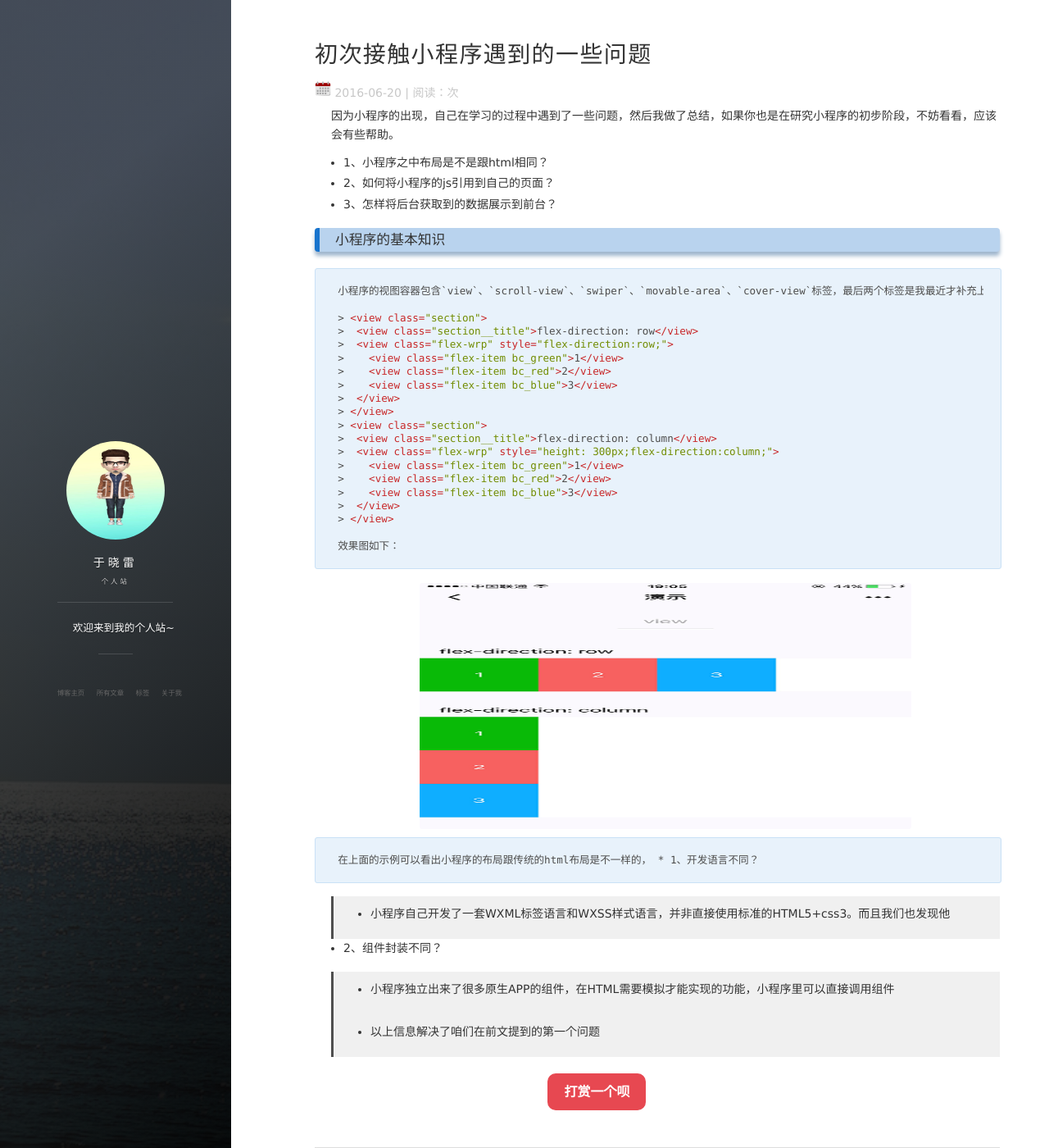
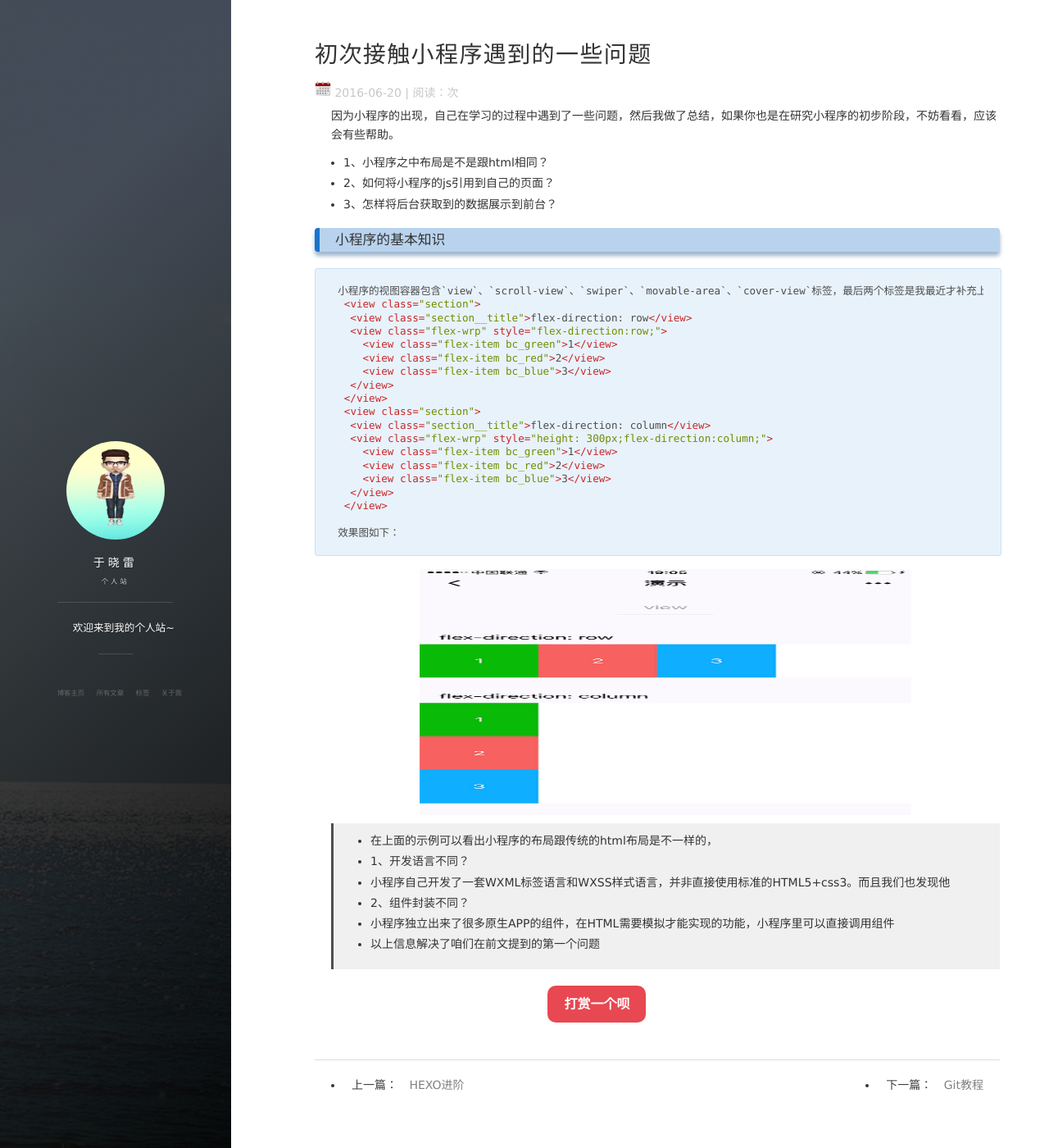
Before and after one commit to IreadIs/IreadIs.github.io, a Jekyll site: the page built from _posts/2016-06-20-Smallprogramquestion.md, in a window 1280 px wide and 1400 px high. Shown: the whole window at 82% size. Built offline with Jekyll 4.4.1, drawn with Linux system fonts in a browser that asks for light colours; nearby versions of some CDN libraries; comment, search, counter and statistics services are not loaded.

Commit message:
文章更改

```diff
--- a/_posts/2016-06-20-Smallprogramquestion.md
+++ b/_posts/2016-06-20-Smallprogramquestion.md
@@ -15,35 +15,30 @@ tag: 小程序
 
 ### 小程序的基本知识
 	小程序的视图容器包含`view`、`scroll-view`、`swiper`、`movable-area`、`cover-view`标签，最后两个标签是我最近才补充上的。在开发小程序的过程中最常用的标签就是`view`。下面是`view`标签的用法
-
-	> <view class="section">
-	>  <view class="section__title">flex-direction: row</view>
-	>  <view class="flex-wrp" style="flex-direction:row;">
-	>    <view class="flex-item bc_green">1</view>
-	>    <view class="flex-item bc_red">2</view>
-	>    <view class="flex-item bc_blue">3</view>
-	>  </view>
-	> </view>
-	> <view class="section">
-	>  <view class="section__title">flex-direction: column</view>
-	>  <view class="flex-wrp" style="height: 300px;flex-direction:column;">
-	>    <view class="flex-item bc_green">1</view>
-	>    <view class="flex-item bc_red">2</view>
-	>    <view class="flex-item bc_blue">3</view>
-	>  </view>
-	> </view>
+	 <view class="section">
+	  <view class="section__title">flex-direction: row</view>
+	  <view class="flex-wrp" style="flex-direction:row;">
+	    <view class="flex-item bc_green">1</view>
+	    <view class="flex-item bc_red">2</view>
+	    <view class="flex-item bc_blue">3</view>
+	  </view>
+	 </view>
+	 <view class="section">
+	  <view class="section__title">flex-direction: column</view>
+	  <view class="flex-wrp" style="height: 300px;flex-direction:column;">
+	    <view class="flex-item bc_green">1</view>
+	    <view class="flex-item bc_red">2</view>
+	    <view class="flex-item bc_blue">3</view>
+	  </view>
+	 </view>
 
 	效果图如下：
 
 <img src="/images/posts/codeless/calendar.png" height="300" width="600">
 
-	在上面的示例可以看出小程序的布局跟传统的html布局是不一样的，
-* 1、开发语言不同？
-
+>* 在上面的示例可以看出小程序的布局跟传统的html布局是不一样的，
+>* 1、开发语言不同？
 >* 小程序自己开发了一套WXML标签语言和WXSS样式语言，并非直接使用标准的HTML5+css3。而且我们也发现他
-
-* 2、组件封装不同？
-
+>* 2、组件封装不同？
 >* 小程序独立出来了很多原生APP的组件，在HTML需要模拟才能实现的功能，小程序里可以直接调用组件
-
 >* 以上信息解决了咱们在前文提到的第一个问题
```
